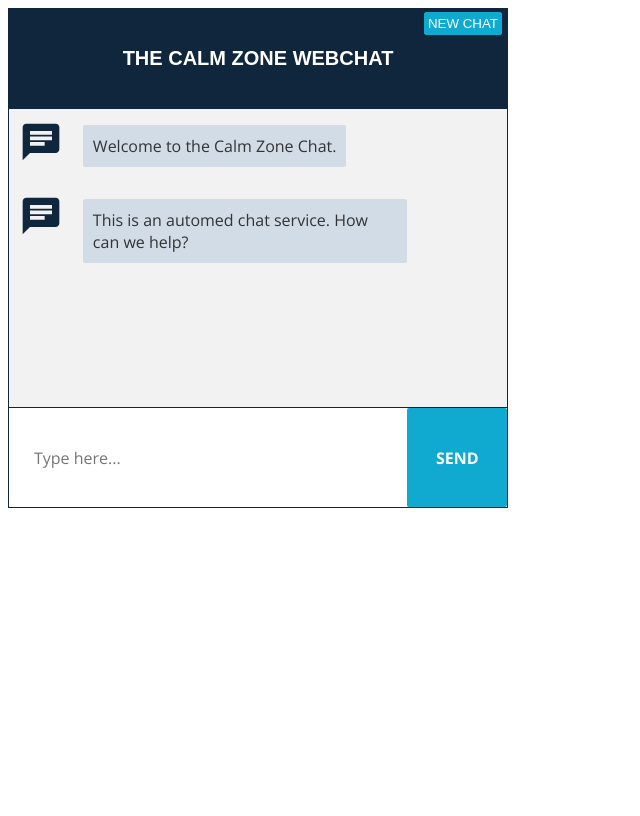
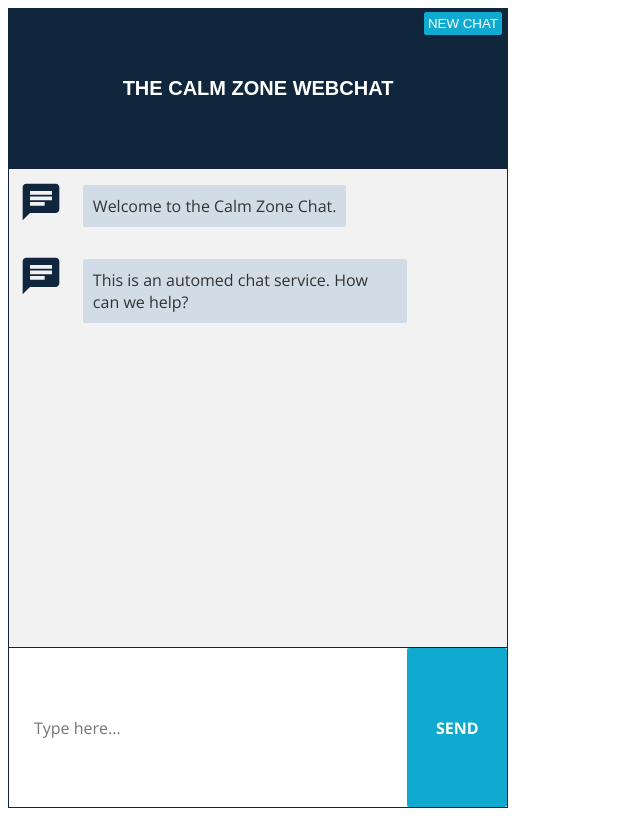
Before and after one commit to jamiecoe/calm-chat-fe, a React app in the folder client/: page / in a window 1280 px wide. Shown: the whole page, without its empty margins (0-640 px from the left). Built offline with nearby package versions, Linux system fonts and the light colour scheme; a web font is replaced by a local one.

Commit message:
Full height

```diff
--- a/client/public/index.html
+++ b/client/public/index.html
@@ -18,11 +18,11 @@
     -->
     <title>CALM-Webchat</title>
   </head>
-  <body>
+  <body style="height: 100vh">
     <noscript>
       You need to enable JavaScript to run this app.
     </noscript>
-    <div id="root"></div>
+    <div id="root" style="height: 100%"></div>
     <!--
       This HTML file is a template.
       If you open it directly in the browser, you will see an empty page.
--- a/client/src/components/App.js
+++ b/client/src/components/App.js
@@ -7,7 +7,7 @@ import styled from "styled-components";
 const Container = styled.div`
   width: 100%;
   max-width: 500px;
-  height: 500px;
+  height: 100%;
   box-sizing: border-box;
   border: 1px  solid #0f263c;
   font-family: "Open Sans", sans-serif;
```
